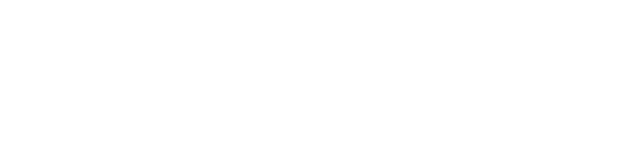
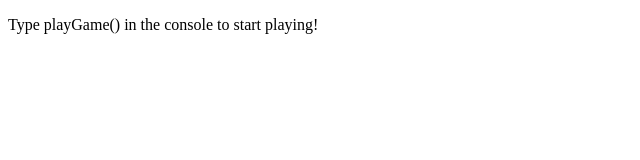
Before and after one commit to javicavi/rock-paper-scissors, a plain HTML site: page index.html in a window 1280 px wide. Shown: the whole page, without its empty margins (0-640 px from the left). Drawn offline with Linux system fonts and the light colour scheme.

Commit message:
Update index.html
Function name added to start the game

```diff
--- a/index.html
+++ b/index.html
@@ -7,6 +7,6 @@
     <title>Rock ~ Paper ~ Scissors</title>
 </head>
 <body>
-
+    <p>Type playGame() in the console to start playing!</p>
 </body>
 </html>
```
